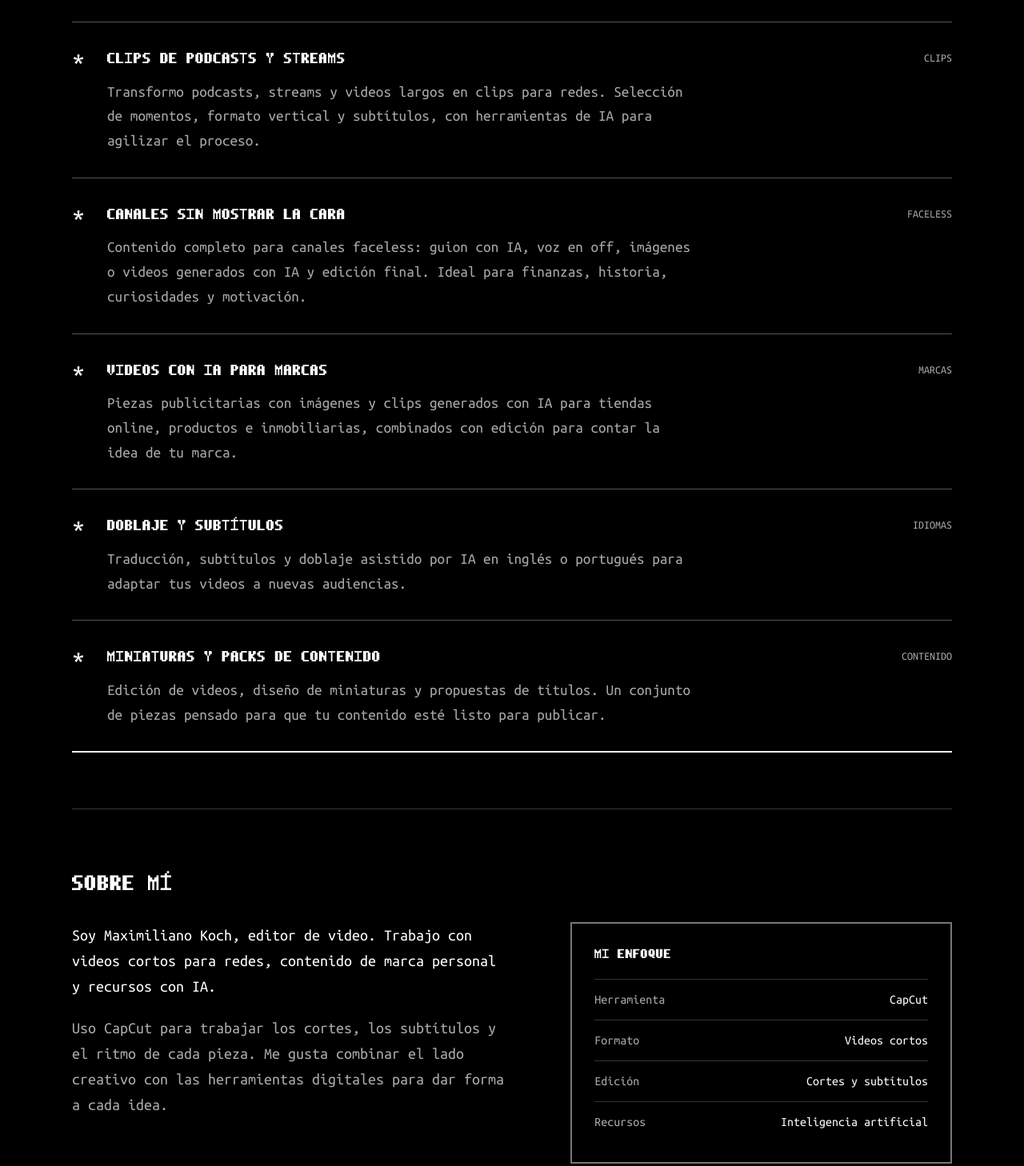
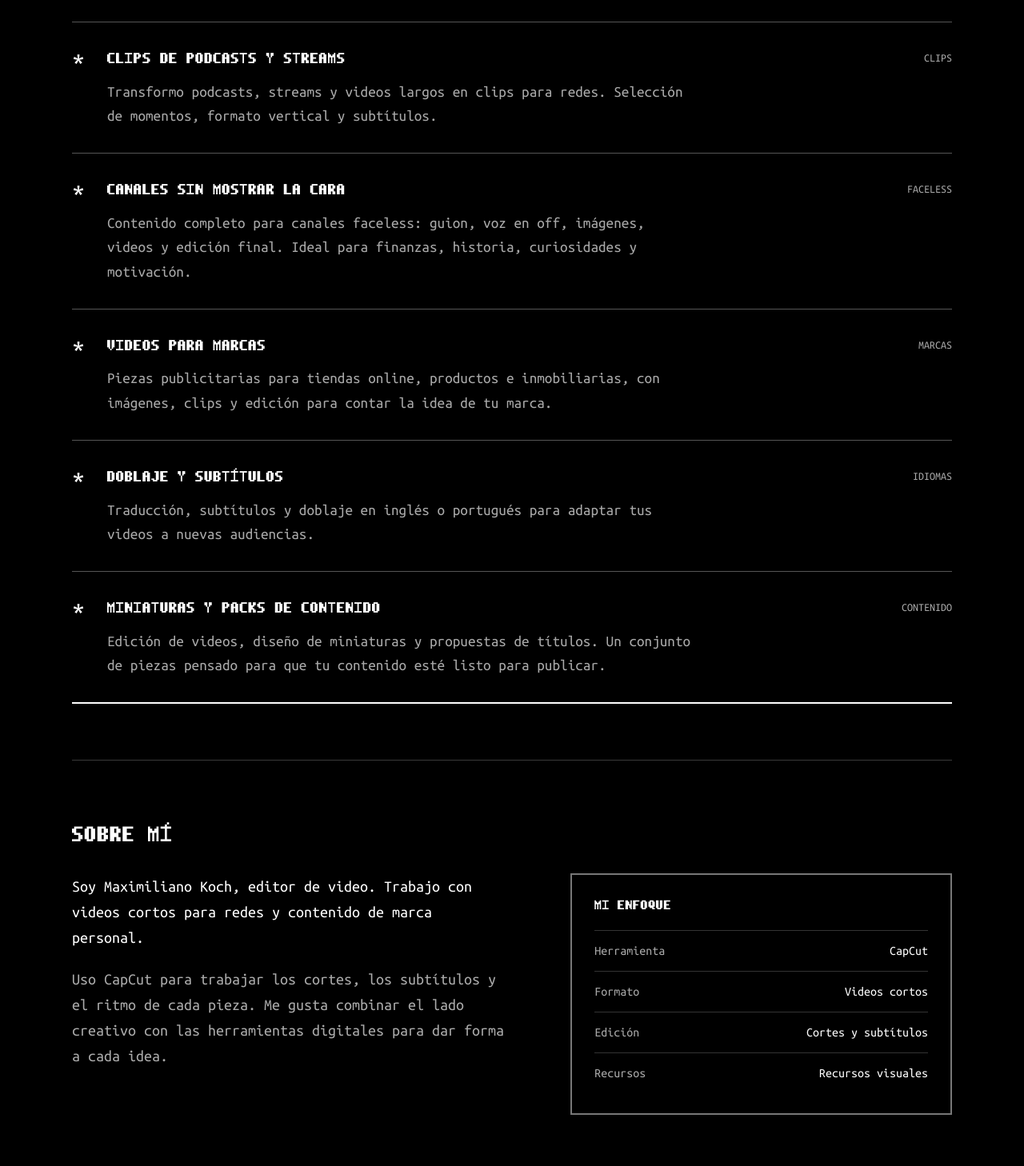
Before and after one commit to MaximilianKoch04/portfolio-edicion, a plain HTML site: page index.html in a window 1280 px wide. Shown: the part 3810-5268 px from the top of the page at 80% size. Drawn offline with Linux system fonts and the light colour scheme.

Commit message:
Quitar menciones a inteligencia artificial del portfolio

```diff
--- a/index.html
+++ b/index.html
@@ -42,7 +42,7 @@
         <article class="work-card"><video controls playsinline preload="none" poster="trabajos/video-11.jpg" aria-label="Reproducir muestra de edición: Contenido para redes · Finanzas"><source src="videos/video-11.mp4" type="video/mp4">Tu navegador no admite este video. <a href="videos/video-11.mp4">Abrir archivo MP4</a></video><div class="work-caption"><h3>Contenido para redes · Finanzas</h3><p>MUESTRA DE EDICIÓN</p></div><p class="video-error" hidden>No se pudo cargar el video. <a href="videos/video-11.mp4">Abrir el archivo</a></p></article>
         <article class="work-card"><video controls playsinline preload="none" poster="trabajos/video-18.jpg" aria-label="Reproducir muestra de edición: Contenido para redes · Motivación"><source src="videos/video-18.mp4" type="video/mp4">Tu navegador no admite este video. <a href="videos/video-18.mp4">Abrir archivo MP4</a></video><div class="work-caption"><h3>Contenido para redes · Motivación</h3><p>MUESTRA DE EDICIÓN</p></div><p class="video-error" hidden>No se pudo cargar el video. <a href="videos/video-18.mp4">Abrir el archivo</a></p></article>
         <article class="work-card"><video controls playsinline preload="none" poster="trabajos/video-9.jpg" aria-label="Reproducir muestra de edición: Contenido para redes · Historia familiar"><source src="videos/video-9.mp4" type="video/mp4">Tu navegador no admite este video. <a href="videos/video-9.mp4">Abrir archivo MP4</a></video><div class="work-caption"><h3>Contenido para redes · Historia familiar</h3><p>MUESTRA DE EDICIÓN</p></div><p class="video-error" hidden>No se pudo cargar el video. <a href="videos/video-9.mp4">Abrir el archivo</a></p></article>
-        <article class="work-card"><video controls playsinline preload="none" poster="trabajos/video-22.jpg" aria-label="Reproducir muestra de edición: Contenido con IA"><source src="videos/video-22.mp4" type="video/mp4">Tu navegador no admite este video. <a href="videos/video-22.mp4">Abrir archivo MP4</a></video><div class="work-caption"><h3>Contenido con IA</h3><p>MUESTRA DE EDICIÓN</p></div><p class="video-error" hidden>No se pudo cargar el video. <a href="videos/video-22.mp4">Abrir el archivo</a></p></article>
+        <article class="work-card"><video controls playsinline preload="none" poster="trabajos/video-22.jpg" aria-label="Reproducir muestra de edición: Contenido creativo"><source src="videos/video-22.mp4" type="video/mp4">Tu navegador no admite este video. <a href="videos/video-22.mp4">Abrir archivo MP4</a></video><div class="work-caption"><h3>Contenido creativo</h3><p>MUESTRA DE EDICIÓN</p></div><p class="video-error" hidden>No se pudo cargar el video. <a href="videos/video-22.mp4">Abrir el archivo</a></p></article>
       </div>
       <p class="gallery-note">Reproducí cada muestra para ver la edición completa, con audio.</p>
     </section>
@@ -53,17 +53,17 @@
       <div class="editing-list">
         <article><span class="asterisk" aria-hidden="true">*</span><div><h3>VIDEOS CORTOS</h3><p>Piezas verticales para Reels, TikTok y Shorts, con cortes, ritmo y subtítulos que acompañan tu mensaje.</p></div><span class="service-tag">REDES</span></article>
         <article><span class="asterisk" aria-hidden="true">*</span><div><h3>MARCA PERSONAL</h3><p>Edición de entrevistas y videos hablados, cuidando la claridad del mensaje y la identidad de quien lo cuenta.</p></div><span class="service-tag">IDENTIDAD</span></article>
-        <article><span class="asterisk" aria-hidden="true">*</span><div><h3>CLIPS DE PODCASTS Y STREAMS</h3><p>Transformo podcasts, streams y videos largos en clips para redes. Selección de momentos, formato vertical y subtítulos, con herramientas de IA para agilizar el proceso.</p></div><span class="service-tag">CLIPS</span></article>
-        <article><span class="asterisk" aria-hidden="true">*</span><div><h3>CANALES SIN MOSTRAR LA CARA</h3><p>Contenido completo para canales faceless: guion con IA, voz en off, imágenes o videos generados con IA y edición final. Ideal para finanzas, historia, curiosidades y motivación.</p></div><span class="service-tag">FACELESS</span></article>
-        <article><span class="asterisk" aria-hidden="true">*</span><div><h3>VIDEOS CON IA PARA MARCAS</h3><p>Piezas publicitarias con imágenes y clips generados con IA para tiendas online, productos e inmobiliarias, combinados con edición para contar la idea de tu marca.</p></div><span class="service-tag">MARCAS</span></article>
-        <article><span class="asterisk" aria-hidden="true">*</span><div><h3>DOBLAJE Y SUBTÍTULOS</h3><p>Traducción, subtítulos y doblaje asistido por IA en inglés o portugués para adaptar tus videos a nuevas audiencias.</p></div><span class="service-tag">IDIOMAS</span></article>
+        <article><span class="asterisk" aria-hidden="true">*</span><div><h3>CLIPS DE PODCASTS Y STREAMS</h3><p>Transformo podcasts, streams y videos largos en clips para redes. Selección de momentos, formato vertical y subtítulos.</p></div><span class="service-tag">CLIPS</span></article>
+        <article><span class="asterisk" aria-hidden="true">*</span><div><h3>CANALES SIN MOSTRAR LA CARA</h3><p>Contenido completo para canales faceless: guion, voz en off, imágenes, videos y edición final. Ideal para finanzas, historia, curiosidades y motivación.</p></div><span class="service-tag">FACELESS</span></article>
+        <article><span class="asterisk" aria-hidden="true">*</span><div><h3>VIDEOS PARA MARCAS</h3><p>Piezas publicitarias para tiendas online, productos e inmobiliarias, con imágenes, clips y edición para contar la idea de tu marca.</p></div><span class="service-tag">MARCAS</span></article>
+        <article><span class="asterisk" aria-hidden="true">*</span><div><h3>DOBLAJE Y SUBTÍTULOS</h3><p>Traducción, subtítulos y doblaje en inglés o portugués para adaptar tus videos a nuevas audiencias.</p></div><span class="service-tag">IDIOMAS</span></article>
         <article><span class="asterisk" aria-hidden="true">*</span><div><h3>MINIATURAS Y PACKS DE CONTENIDO</h3><p>Edición de videos, diseño de miniaturas y propuestas de títulos. Un conjunto de piezas pensado para que tu contenido esté listo para publicar.</p></div><span class="service-tag">CONTENIDO</span></article>
       </div>
     </section>
 
     <section class="section" id="sobre-mi" aria-labelledby="about-title">
       <div class="section-heading"><h2 id="about-title">SOBRE MÍ</h2></div>
-      <div class="about-grid"><div class="bio"><p>Soy Maximiliano Koch, editor de video. Trabajo con videos cortos para redes, contenido de marca personal y recursos con IA.</p><p class="muted">Uso CapCut para trabajar los cortes, los subtítulos y el ritmo de cada pieza. Me gusta combinar el lado creativo con las herramientas digitales para dar forma a cada idea.</p></div><aside class="toolbox" aria-labelledby="toolbox-title"><h3 id="toolbox-title">MI ENFOQUE</h3><div><span>Herramienta</span><strong>CapCut</strong></div><div><span>Formato</span><strong>Videos cortos</strong></div><div><span>Edición</span><strong>Cortes y subtítulos</strong></div><div><span>Recursos</span><strong>Inteligencia artificial</strong></div></aside></div>
+      <div class="about-grid"><div class="bio"><p>Soy Maximiliano Koch, editor de video. Trabajo con videos cortos para redes y contenido de marca personal.</p><p class="muted">Uso CapCut para trabajar los cortes, los subtítulos y el ritmo de cada pieza. Me gusta combinar el lado creativo con las herramientas digitales para dar forma a cada idea.</p></div><aside class="toolbox" aria-labelledby="toolbox-title"><h3 id="toolbox-title">MI ENFOQUE</h3><div><span>Herramienta</span><strong>CapCut</strong></div><div><span>Formato</span><strong>Videos cortos</strong></div><div><span>Edición</span><strong>Cortes y subtítulos</strong></div><div><span>Recursos</span><strong>Recursos visuales</strong></div></aside></div>
     </section>
 
     <section class="section contact" id="contacto" aria-labelledby="contact-title">
```
